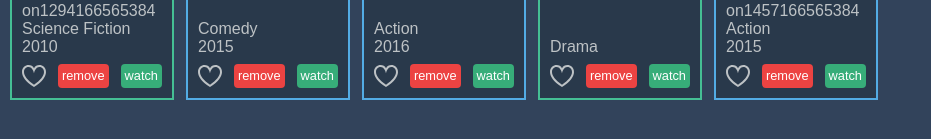
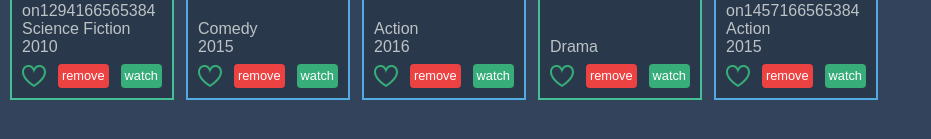
Before and after one commit to JJHPhoto/angular-essential-training, an Angular app: page / in a window 1280 px wide. Shown: the part 209-348 px from the top of the page, without its empty margins (0-931 px from the left). Built offline with nearby package versions, Linux system fonts and the light colour scheme.

Commit message:
Built a custom attribute directive for mwFavorite.

```diff
--- /dev/null
+++ b/src/app/favorite.directive.ts
@@ -0,0 +1,8 @@
+import { Directive, HostBinding } from "@angular/core";
+
+@Directive({
+  selector: "[mwFavorite]",
+})
+export class FavoriteDirective {
+  @HostBinding("class.is-favorite") isFavorite = true;
+}
--- a/src/app/media-item.component.html
+++ b/src/app/media-item.component.html
@@ -5,7 +5,12 @@
 <div>{{ mediaItem.category }}</div>
 <div>{{ mediaItem.year }}</div>
 <div class="tools">
-  <svg class="favorite" xmlns="http://www.w3.org/2000/svg" viewBox="0 0 24 24">
+  <svg
+    mwFavorite
+    class="favorite"
+    xmlns="http://www.w3.org/2000/svg"
+    viewBox="0 0 24 24"
+  >
     <path
       d="M12 9.229c.234-1.12 1.547-6.229 5.382-6.229 2.22 0 4.618 1.551 4.618 5.003 0 3.907-3.627 8.47-10 12.629-6.373-4.159-10-8.722-10-12.629 0-3.484 2.369-5.005 4.577-5.005 3.923 0 5.145 5.126 5.423 6.231zm-12-1.226c0 4.068 3.06 9.481 12 14.997 8.94-5.516 12-10.929 12-14.997 0-7.962-9.648-9.028-12-3.737-2.338-5.262-12-4.27-12 3.737z"
     />
```
Also changed, not shown: src/app/app.module.ts (+7 -1 lines).
